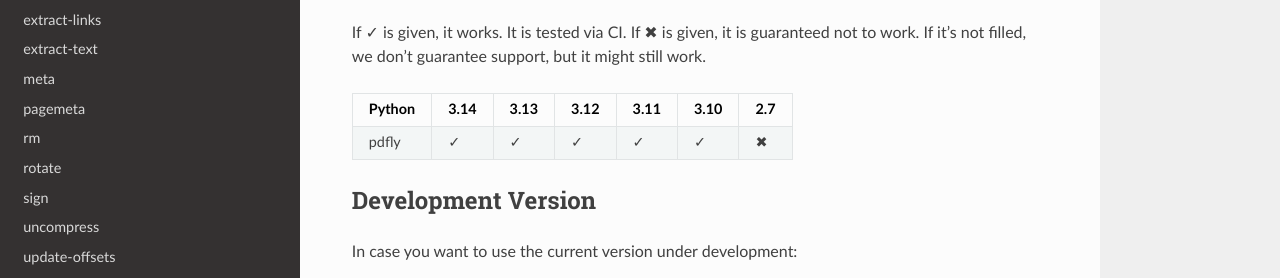
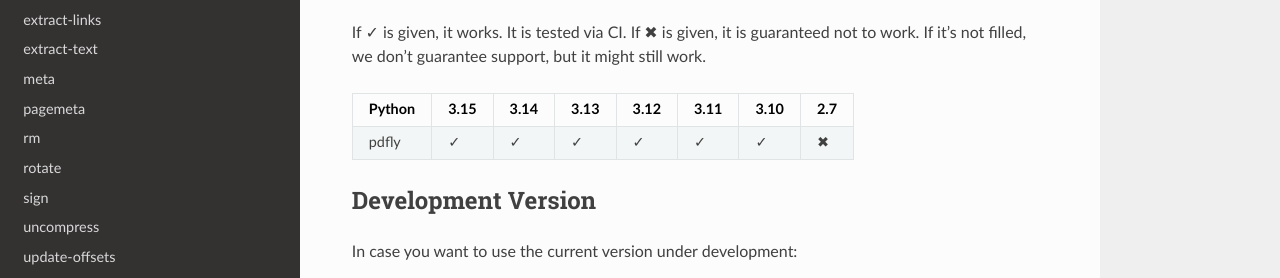
Before and after one commit to py-pdf/pdfly, a Sphinx documentation site: the page built from docs/user/installation.md, in a window 1280 px wide and 900 px high, scrolled down 864 px. Shown: the part 381-659 px from the top of the window. Built offline with Sphinx 7.4.7 and the Read the Docs theme 3.1.0, drawn with Linux system fonts in a browser that asks for light colours.

Commit message:
MAINT: Test on Python 3.15 and use it as PYTHON_LATEST
Python 3.15.0 was released on 2026-10-09 and all compiled dependencies
ship cp315 wheels for Linux, macOS and Windows.

Co-Authored-By: Claude Opus 5.5 <noreply@anthropic.com>

```diff
--- a/docs/user/installation.md
+++ b/docs/user/installation.md
@@ -53,9 +53,9 @@ If ✖ is given, it is guaranteed not to work.
 If it's not filled, we don't guarantee support, but it might still work.
 
 
-| Python                 | 3.14 | 3.13 | 3.12 | 3.11 | 3.10 | 2.7 |
-| ---------------------- | ---- | ---- | ---- | ---- | ---- | --- |
-| pdfly                  |  ✓   |  ✓   |  ✓  |  ✓   |  ✓   |  ✖  |
+| Python                 | 3.15 | 3.14 | 3.13 | 3.12 | 3.11 | 3.10 | 2.7 |
+| ---------------------- | ---- | ---- | ---- | ---- | ---- | ---- | --- |
+| pdfly                  |  ✓   |  ✓   |  ✓   |  ✓  |  ✓   |  ✓   |  ✖  |
 
 
 ## Development Version
--- a/pyproject.toml
+++ b/pyproject.toml
@@ -35,6 +35,7 @@ classifiers = [
     "Programming Language :: Python :: 3.12",
     "Programming Language :: Python :: 3.13",
     "Programming Language :: Python :: 3.14",
+    "Programming Language :: Python :: 3.15",
 ]
 
 dependencies = [
```
Also changed, not shown: CHANGELOG.md (+1 -0 lines), 1 other file.
